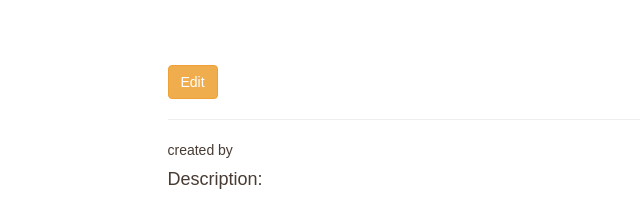
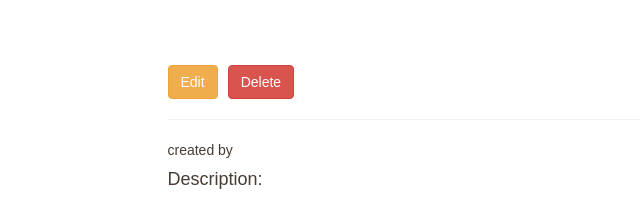
Before and after one commit to scottstanie/heartext, a Django app: template heartext/templates/heartext/snippet_detail.html in a window 1280 px wide. Shown: the part 52-253 px from the top of the page, without its empty margins (0-640 px from the left). Run offline with Django 3.2, Linux system fonts and the light colour scheme; the template is opened without the code that fills it, so the values that code supplies are empty; some libraries are stand-ins or nearby versions; some web fonts are replaced.

Commit message:
add delete button to snippet detail page

```diff
--- a/heartext/templates/heartext/snippet_detail.html
+++ b/heartext/templates/heartext/snippet_detail.html
@@ -8,7 +8,10 @@
     <div class="col-md-10 col-md-offset-1">
       <div class="page-header">
       <h1>{{object.title}}    <span><a href="{% url 'snippet-update' uuid=object.uuid %}"><button type="button" class="btn btn-warning">Edit</button>
-            </a></span></h1>
+            </a></span>
+      <span><a href="{% url 'snippet-delete' uuid=object.uuid %}"><button type="button" class="btn btn-danger">Delete</button>
+            </a></span>
+      </h1>
       </div>
     </div>
   </div>
```
